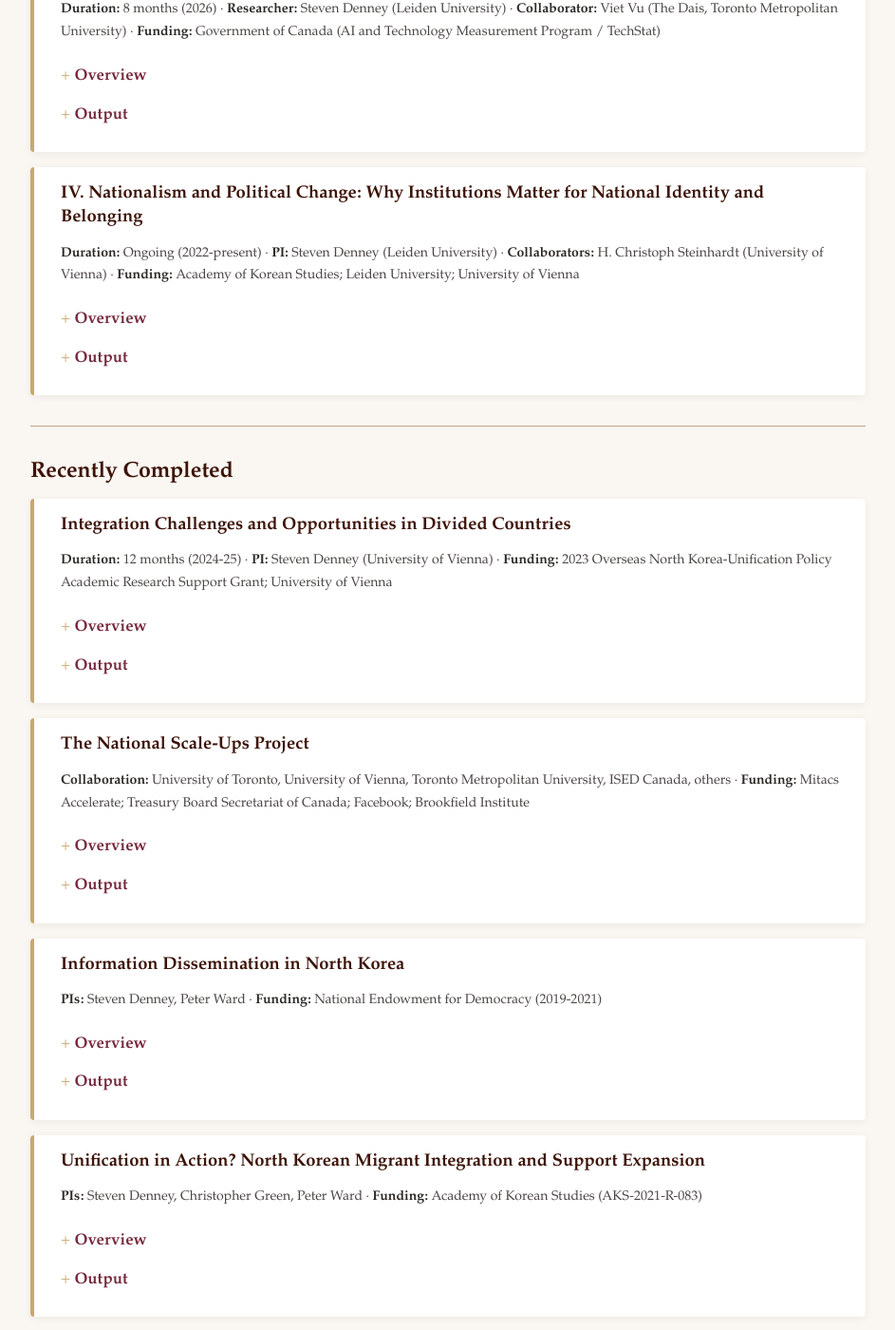
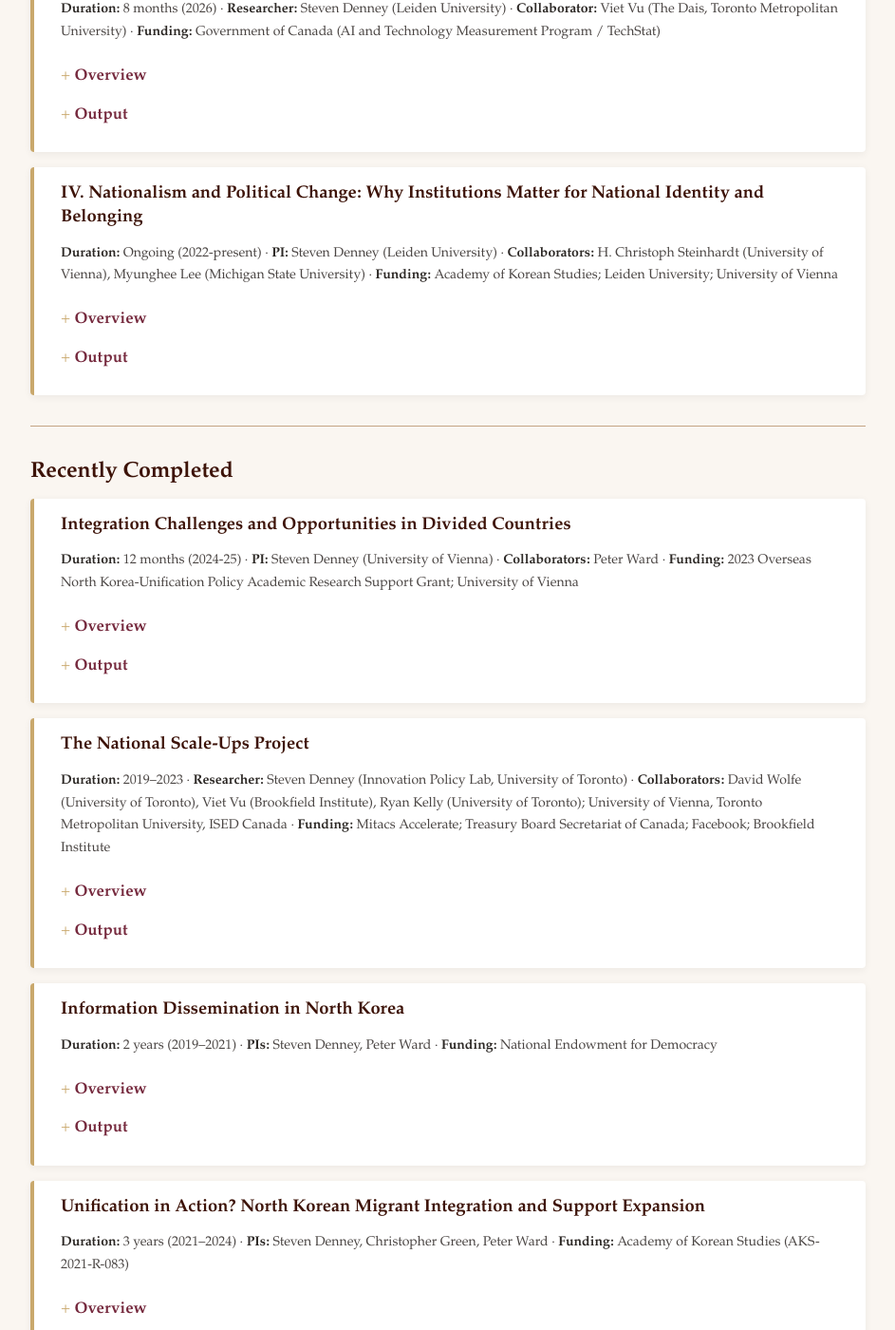
Before and after one commit to scdenney/scdenney.github.io, a Jekyll site: the page built from projects.md, in a window 1280 px wide and 1400 px high, scrolled down 934 px. Shown: the whole window at 95% size, without its empty margins (168-1111 px from the left). Built offline with Jekyll 4.4.1, drawn with Linux system fonts in a browser that asks for light colours; some of the changed text lies outside the part shown.

Commit message:
Update project collaborators and add metadata to completed projects
- Project II: remove Myunghee Lee (collaborator only on Project IV)
- Project IV: add Myunghee Lee (Michigan State University)
- Completed projects: add Duration, standardize PI/Researcher/Collaborator fields

```diff
--- a/projects.md
+++ b/projects.md
@@ -41,7 +41,7 @@ Currently, my research program is organized around three projects that collectiv
 <h3>II. Textbooks, Nation, and AI: Reconstructing Korean National Identity</h3>
 
 <p class="project-meta">
-<strong>Duration:</strong> 12 months (2026-2027) · <strong>PI:</strong> Steven Denney (Leiden University) · <strong>Collaborators:</strong> Aron van de Pol (Leiden University), Myunghee Lee (Michigan State University) · <strong>Funding:</strong> Academy of Korean Studies · <strong>Repo:</strong> <a href="https://github.com/scdenney/textbook-identity-aks" target="_blank" class="repo-link"><svg width="16" height="16" viewBox="0 0 24 24" xmlns="http://www.w3.org/2000/svg"><path d="M12 0c-6.626 0-12 5.373-12 12 0 5.302 3.438 9.8 8.207 11.387.599.111.793-.261.793-.577v-2.234c-3.338.726-4.033-1.416-4.033-1.416-.546-1.387-1.333-1.756-1.333-1.756-1.089-.745.083-.729.083-.729 1.205.084 1.839 1.237 1.839 1.237 1.07 1.834 2.807 1.304 3.492.997.107-.775.418-1.305.762-1.604-2.665-.305-5.467-1.334-5.467-5.931 0-1.311.469-2.381 1.236-3.221-.124-.303-.535-1.524.117-3.176 0 0 1.008-.322 3.301 1.23.957-.266 1.983-.399 3.003-.404 1.02.005 2.047.138 3.006.404 2.291-1.552 3.297-1.23 3.297-1.23.653 1.653.242 2.874.118 3.176.77.84 1.235 1.911 1.235 3.221 0 4.609-2.807 5.624-5.479 5.921.43.372.823 1.102.823 2.222v3.293c0 .319.192.694.801.576 4.765-1.589 8.199-6.086 8.199-11.386 0-6.627-5.373-12-12-12z" fill="currentColor"/></svg></a>
+<strong>Duration:</strong> 12 months (2026-2027) · <strong>PI:</strong> Steven Denney (Leiden University) · <strong>Collaborators:</strong> Aron van de Pol (Leiden University) · <strong>Funding:</strong> Academy of Korean Studies · <strong>Repo:</strong> <a href="https://github.com/scdenney/textbook-identity-aks" target="_blank" class="repo-link"><svg width="16" height="16" viewBox="0 0 24 24" xmlns="http://www.w3.org/2000/svg"><path d="M12 0c-6.626 0-12 5.373-12 12 0 5.302 3.438 9.8 8.207 11.387.599.111.793-.261.793-.577v-2.234c-3.338.726-4.033-1.416-4.033-1.416-.546-1.387-1.333-1.756-1.333-1.756-1.089-.745.083-.729.083-.729 1.205.084 1.839 1.237 1.839 1.237 1.07 1.834 2.807 1.304 3.492.997.107-.775.418-1.305.762-1.604-2.665-.305-5.467-1.334-5.467-5.931 0-1.311.469-2.381 1.236-3.221-.124-.303-.535-1.524.117-3.176 0 0 1.008-.322 3.301 1.23.957-.266 1.983-.399 3.003-.404 1.02.005 2.047.138 3.006.404 2.291-1.552 3.297-1.23 3.297-1.23.653 1.653.242 2.874.118 3.176.77.84 1.235 1.911 1.235 3.221 0 4.609-2.807 5.624-5.479 5.921.43.372.823 1.102.823 2.222v3.293c0 .319.192.694.801.576 4.765-1.589 8.199-6.086 8.199-11.386 0-6.627-5.373-12-12-12z" fill="currentColor"/></svg></a>
 </p>
 
 <details>
@@ -95,7 +95,7 @@ Currently, my research program is organized around three projects that collectiv
 <h3>IV. Nationalism and Political Change: Why Institutions Matter for National Identity and Belonging</h3>
 
 <p class="project-meta">
-<strong>Duration:</strong> Ongoing (2022-present) · <strong>PI:</strong> Steven Denney (Leiden University) · <strong>Collaborators:</strong> H. Christoph Steinhardt (University of Vienna) · <strong>Funding:</strong> Academy of Korean Studies; Leiden University; University of Vienna
+<strong>Duration:</strong> Ongoing (2022-present) · <strong>PI:</strong> Steven Denney (Leiden University) · <strong>Collaborators:</strong> H. Christoph Steinhardt (University of Vienna), Myunghee Lee (Michigan State University) · <strong>Funding:</strong> Academy of Korean Studies; Leiden University; University of Vienna
 </p>
 
 <details>
@@ -158,7 +158,7 @@ Currently, my research program is organized around three projects that collectiv
 <h3>Integration Challenges and Opportunities in Divided Countries</h3>
 
 <p class="project-meta">
-<strong>Duration:</strong> 12 months (2024-25) · <strong>PI:</strong> Steven Denney (University of Vienna) · <strong>Funding:</strong> 2023 Overseas North Korea-Unification Policy Academic Research Support Grant; University of Vienna
+<strong>Duration:</strong> 12 months (2024-25) · <strong>PI:</strong> Steven Denney (University of Vienna) · <strong>Collaborators:</strong> Peter Ward · <strong>Funding:</strong> 2023 Overseas North Korea-Unification Policy Academic Research Support Grant; University of Vienna
 </p>
 
 <details>
@@ -195,7 +195,7 @@ Currently, my research program is organized around three projects that collectiv
 <h3>The National Scale-Ups Project</h3>
 
 <p class="project-meta">
-<strong>Collaboration:</strong> University of Toronto, University of Vienna, Toronto Metropolitan University, ISED Canada, others · <strong>Funding:</strong> Mitacs Accelerate; Treasury Board Secretariat of Canada; Facebook; Brookfield Institute
+<strong>Duration:</strong> 2019–2023 · <strong>Researcher:</strong> Steven Denney (Innovation Policy Lab, University of Toronto) · <strong>Collaborators:</strong> David Wolfe (University of Toronto), Viet Vu (Brookfield Institute), Ryan Kelly (University of Toronto); University of Vienna, Toronto Metropolitan University, ISED Canada · <strong>Funding:</strong> Mitacs Accelerate; Treasury Board Secretariat of Canada; Facebook; Brookfield Institute
 </p>
 
 <details>
@@ -248,7 +248,7 @@ Currently, my research program is organized around three projects that collectiv
 <h3>Information Dissemination in North Korea</h3>
 
 <p class="project-meta">
-<strong>PIs:</strong> Steven Denney, Peter Ward · <strong>Funding:</strong> National Endowment for Democracy (2019-2021)
+<strong>Duration:</strong> 2 years (2019–2021) · <strong>PIs:</strong> Steven Denney, Peter Ward · <strong>Funding:</strong> National Endowment for Democracy
 </p>
 
 <details>
@@ -295,7 +295,7 @@ Currently, my research program is organized around three projects that collectiv
 <h3>Unification in Action? North Korean Migrant Integration and Support Expansion</h3>
 
 <p class="project-meta">
-<strong>PIs:</strong> Steven Denney, Christopher Green, Peter Ward · <strong>Funding:</strong> Academy of Korean Studies (AKS-2021-R-083)
+<strong>Duration:</strong> 3 years (2021–2024) · <strong>PIs:</strong> Steven Denney, Christopher Green, Peter Ward · <strong>Funding:</strong> Academy of Korean Studies (AKS-2021-R-083)
 </p>
 
 <details>
```
